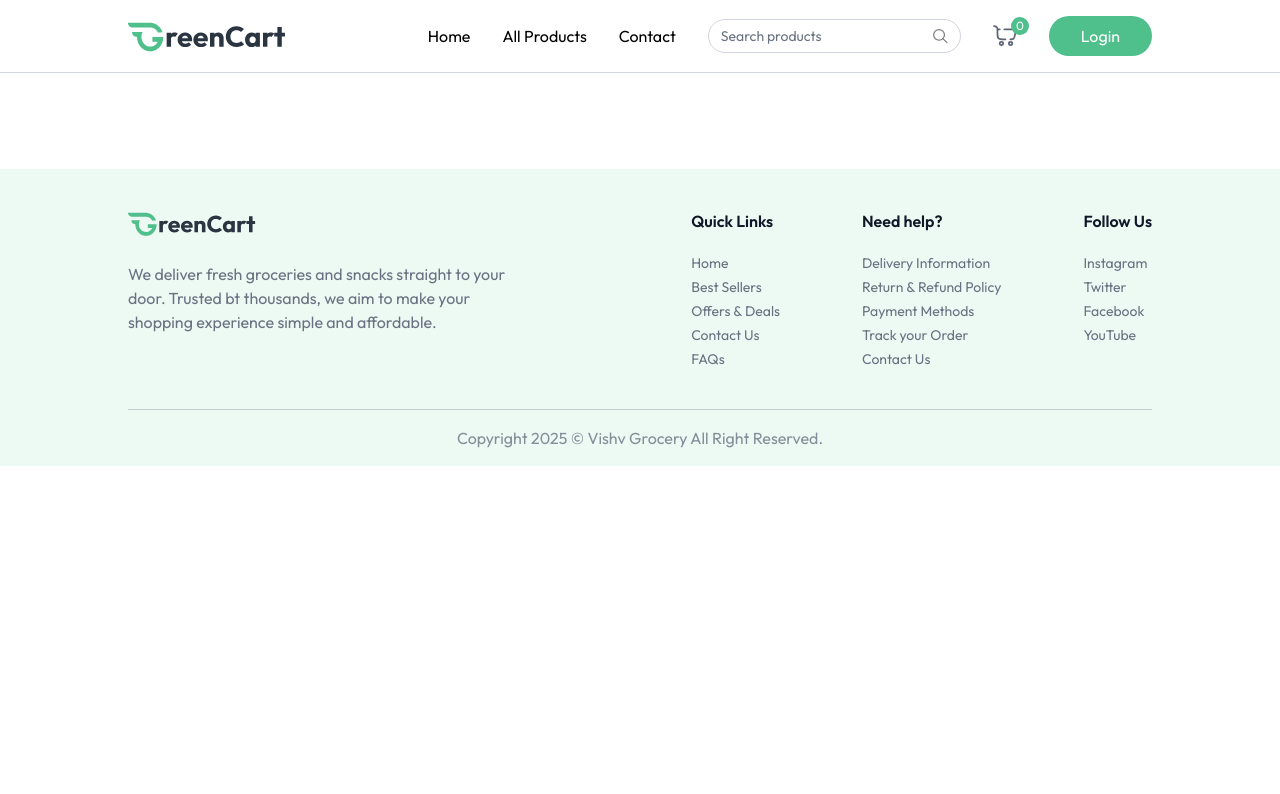
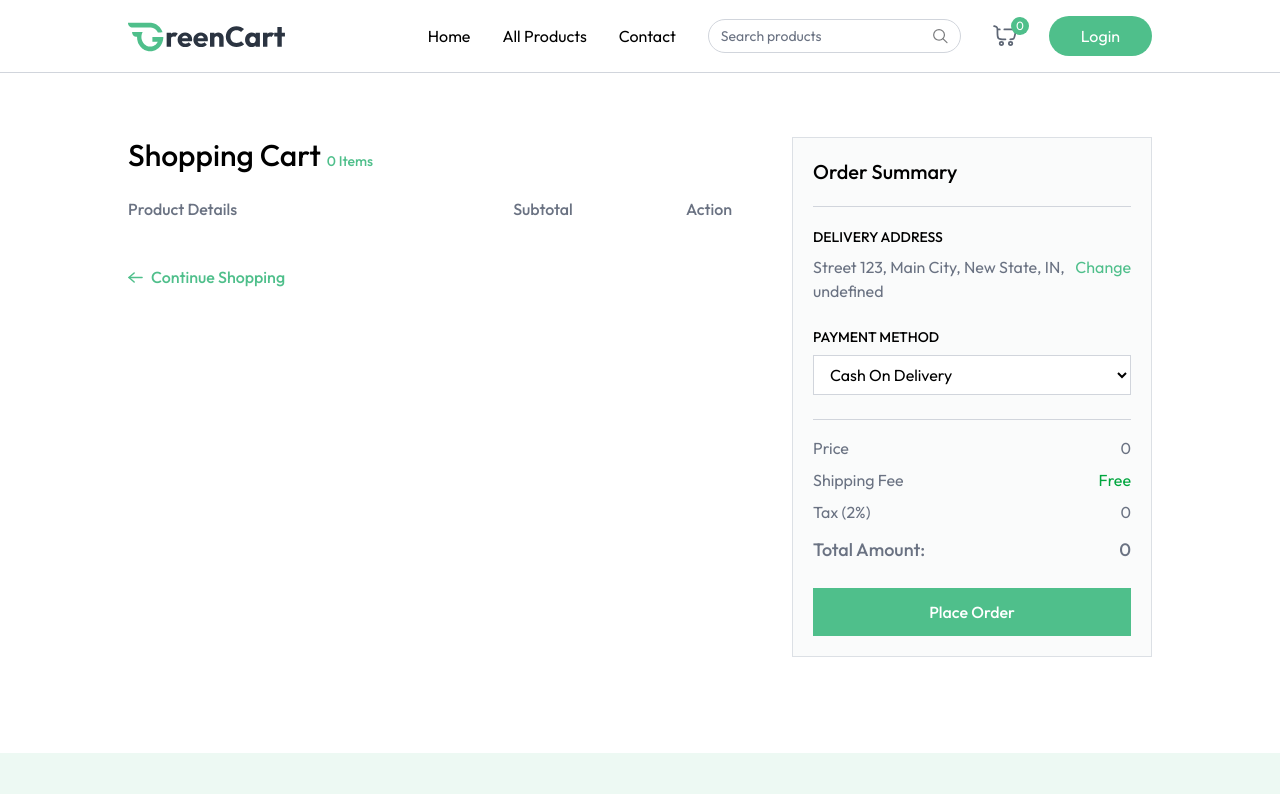
Before and after one commit to VishvBalar/GoCart-Your-Online-Vegetable-Store, a React (Vite) app in the folder client/: page /cart in a window 1280 px wide. Shown: the top 794 px of the page. Built offline with nearby package versions, Linux system fonts and the light colour scheme.

Commit message:
Day-9 cart page added

```diff
--- a/client/src/App.jsx
+++ b/client/src/App.jsx
@@ -9,6 +9,7 @@
 import AllProducts from './pages/AllProducts.jsx'
 import ProductCategory from './pages/ProductCategory.jsx'
 import ProductDetails from './pages/ProductDetails.jsx'
+import Cart from './pages/Cart.jsx'
 
 function App() {
 
@@ -26,6 +27,7 @@
           <Route  path='/products' element={<AllProducts/>}/>
           <Route  path='/products/:category' element={<ProductCategory/>}/>
           <Route  path='/products/:category/:id' element={<ProductDetails/>}/>
+          <Route  path='/cart' element={<Cart/>}/>
         </Routes>
       </div>
       {!isSellerPath && <Footer/>}
--- /dev/null
+++ b/client/src/pages/Cart.jsx
@@ -0,0 +1,145 @@
+import { useState } from "react"
+import { useAppContext } from "../context/AppContext"
+import { dummyAddress } from "../assets/assets";
+import { useEffect } from "react";
+import { assets } from "../assets/assets";
+
+const Cart = () => {
+    const {products, currency, cartItems, removeFromCart, getCartCount, updateCartItem, navigate, getCartAmount} = useAppContext();
+    const [cartArray, setCartArray] = useState([]);
+    const [address, setAddress] = useState(dummyAddress);
+    const [showAddress, setShowAddress] = useState(false);
+    const [selectedAddress, setSelectedAddress] = useState(dummyAddress[0]);
+    const [paymentOption, setPaymentOption] = useState("COD");
+
+
+    const getCart = () => {
+        let tempArray = [];
+        for(const key in cartItems){
+            const product = products.find((item) => item._id === key);
+            product.quantity = cartItems[key];
+            tempArray.push(product);
+        }
+        setCartArray(tempArray);
+    }
+
+    const PlaceOrder = async () => {
+
+    }
+
+    useEffect(() => {
+        if(products.length > 0 && cartItems){
+            getCart();
+        }
+    }, [products, cartItems]);
+
+    return products.length > 0 && cartItems ?  (
+        <div className="flex flex-col md:flex-row mt-16">
+            <div className='flex-1 max-w-4xl'>
+                <h1 className="text-3xl font-medium mb-6">
+                    Shopping Cart <span className="text-sm text-primary">{getCartCount()} Items</span>
+                </h1>
+
+                <div className="grid grid-cols-[2fr_1fr_1fr] text-gray-500 text-base font-medium pb-3">
+                    <p className="text-left">Product Details</p>
+                    <p className="text-center">Subtotal</p>
+                    <p className="text-center">Action</p>
+                </div>
+
+                {cartArray.map((product, index) => (
+                    <div key={index} className="grid grid-cols-[2fr_1fr_1fr] text-gray-500 items-center text-sm md:text-base font-medium pt-3">
+                        <div className="flex items-center md:gap-6 gap-3">
+                            <div onClick={() => {navigate(`/products/${product.category.toLowerCase()}/${product._id}`); scrollTo(0, 0)}} className="cursor-pointer w-24 h-24 flex items-center justify-center border border-gray-300 rounded overflow-hidden">
+                                <img className="max-w-full h-full object-cover" src={product.image[0]} alt={product.name} />
+                            </div>
+                            <div>
+                                <p className="hidden md:block font-semibold">{product.name}</p>
+                                <div className="font-normal text-gray-500/70">
+                                    <p>Weight: <span>{product.weight || "N/A"}</span></p>
+                                    <div className='flex items-center'>
+                                        <p>Qty:</p>
+                                        <select onChange={e => updateCartItems
+                                            (product._id, Number(e.target.value))} value={cartItems[product._id]} className='outline-none'>
+                                            {Array(cartItems[product._id] > 9 ? cartItems[product._id] : 9).fill('').map((_id, index) => (
+                                                <option key={index} value={index + 1}>{index + 1}</option>
+                                            ))}
+                                        </select>
+                                    </div>
+                                </div>
+                            </div>
+                        </div>
+                        <p className="text-center">{currency}{product.offerPrice * product.quantity}</p>
+                        <button onClick={() => removeFromCart(product._id)} className="cursor-pointer mx-auto">
+                            <img src={assets.remove_icon} alt="remove"  className="inline-block w-6 h-6"/>
+                        </button>
+                    </div>)
+                )}
+
+                <button onClick={() => {navigate("/products"); scrollTo(0, 0)}} className="group cursor-pointer flex items-center mt-8 gap-2 text-primary font-medium">
+                    <img className="group-hover:-translate-x-1 transition" src={assets.arrow_right_icon_colored} alt="arrow" />
+                    Continue Shopping
+                </button>
+
+            </div>
+
+            <div className="max-w-[360px] w-full bg-gray-100/40 p-5 max-md:mt-16 border border-gray-300/70">
+                <h2 className="text-xl md:text-xl font-medium">Order Summary</h2>
+                <hr className="border-gray-300 my-5" />
+
+                <div className="mb-6">
+                    <p className="text-sm font-medium uppercase">Delivery Address</p>
+                    <div className="relative flex justify-between items-start mt-2">
+                        <p className="text-gray-500">{selectedAddress ? `${selectedAddress.street}, ${selectedAddress.city}, ${selectedAddress.state}, ${selectedAddress.country}, ${selectedAddress.pincode}` : "No address found"}</p>
+                        <button onClick={() => setShowAddress(!showAddress)} className="text-primary hover:underline cursor-pointer">
+                            Change
+                        </button>
+                        {showAddress && (
+                            <div className="absolute top-12 py-1 bg-white border border-gray-300 text-sm w-full">
+                                { address.map((address, index)=> (
+                                    <p onClick={() =>{setSelectedAddress(address); setShowAddress(false)}} className="text-gray-500 p-2 hover:bg-gray-100">
+                                        {address.street}, {address.city}, {address.state}, {address.country}
+                                    </p>
+                                ))}
+                                <p onClick={() => navigate("/add-address")} className="text-primary text-center cursor-pointer p-2 hover:bg-primary/10">
+                                    Add address
+                                </p>
+                            </div>
+                        )}
+                    </div>
+
+                    <p className="text-sm font-medium uppercase mt-6">Payment Method</p>
+
+                    <select onChange={(e) => setPaymentOption(e.target.value)} className="w-full border border-gray-300 bg-white px-3 py-2 mt-2 outline-none">
+                        <option value="COD">Cash On Delivery</option>
+                        <option value="Online">Online Payment</option>
+                    </select>
+                </div>
+
+                <hr className="border-gray-300" />
+
+                <div className="text-gray-500 mt-4 space-y-2">
+                    <p className="flex justify-between">
+                        <span>Price</span><span>{currency}{getCartAmount()}</span>
+                    </p>
+                    <p className="flex justify-between">
+                        <span>Shipping Fee</span><span className="text-green-600">Free</span>
+                    </p>
+                    <p className="flex justify-between">
+                        <span>Tax (2%)</span><span>{currency}{getCartAmount() * 0.02}</span>
+                    </p>
+                    <p className="flex justify-between text-lg font-medium mt-3">
+                        <span>Total Amount:</span><span>
+                            {currency}{getCartAmount() + (getCartAmount() * 0.02)}
+                            </span>
+                    </p>
+                </div>
+
+                <button onClick={PlaceOrder} className="w-full py-3 mt-6 cursor-pointer bg-primary text-white font-medium hover:bg-primary-dull transition">
+                    {paymentOption === "COD" ? "Place Order" : "Proceed To Checkout"}
+                </button>
+            </div>
+        </div>
+    ) : null ;
+}
+
+export default Cart
```
